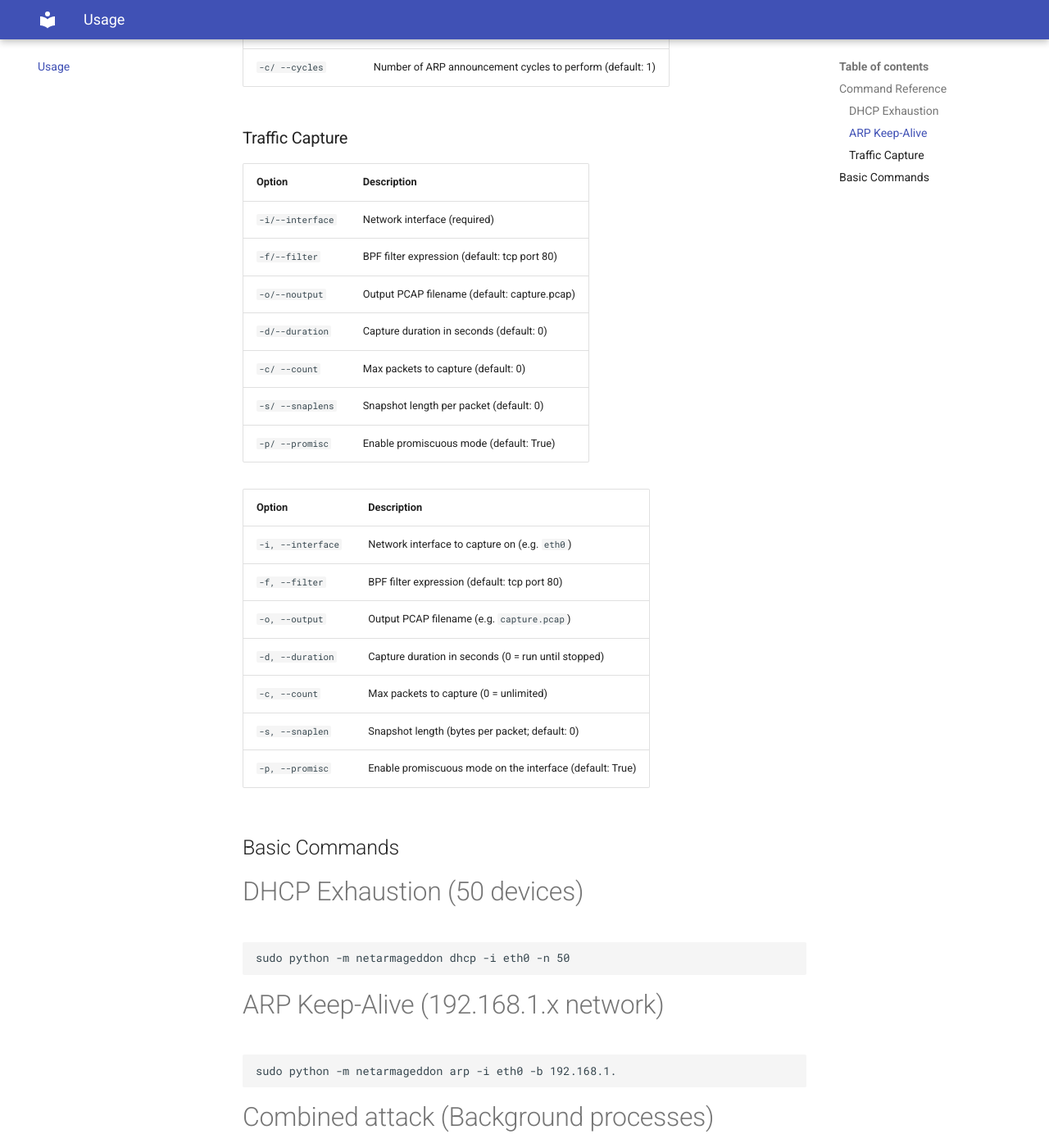
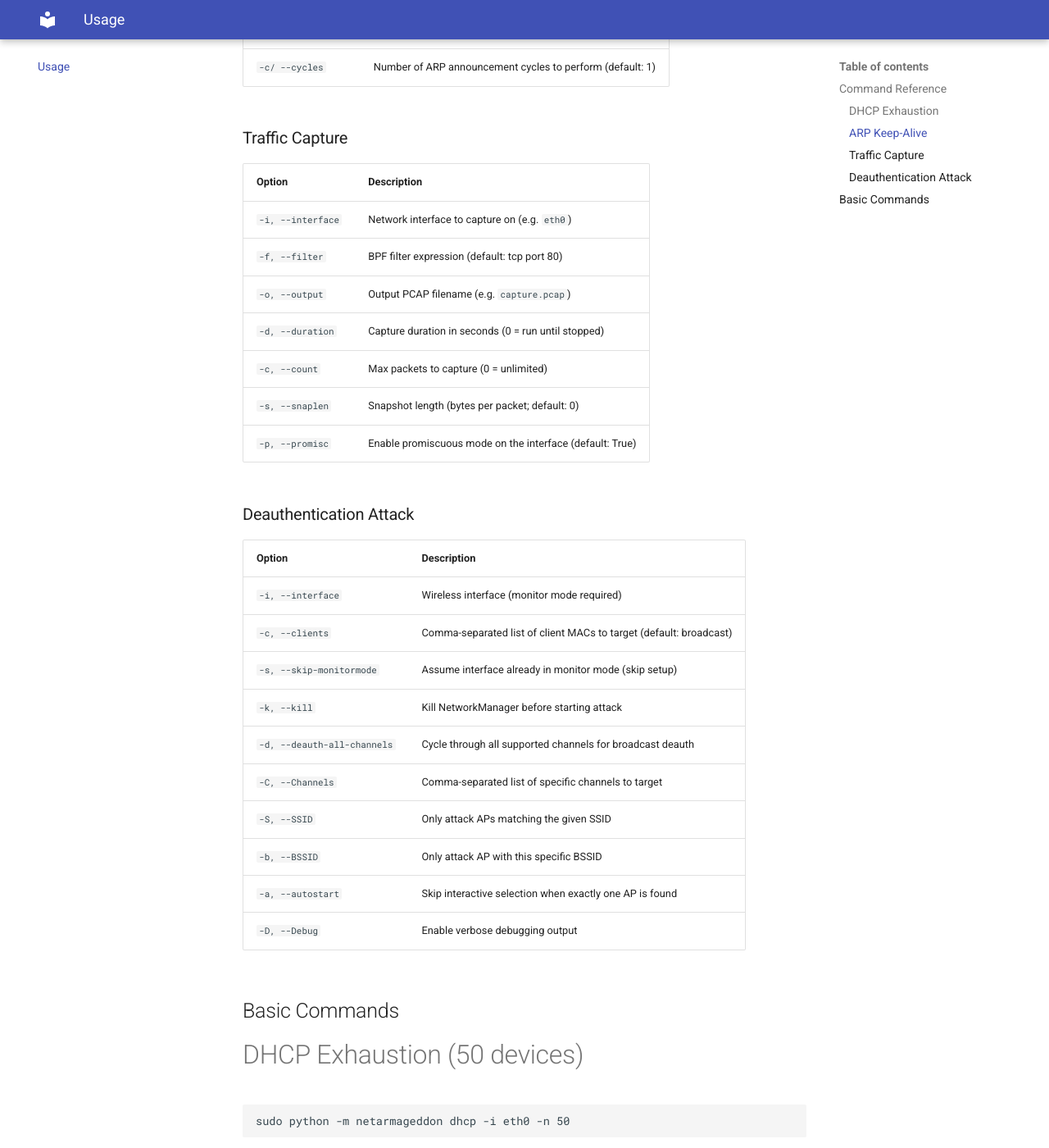
Before and after one commit to Git-Yousfi-Neji/NetArmageddon, an MkDocs documentation site: the page built from docs/usage.md, in a window 1280 px wide and 1400 px high, scrolled down 860 px. Shown: the whole window at 82% size. Built offline with MkDocs 1.6.1 and Material for MkDocs 9.7.7, drawn with Linux system fonts in a browser that asks for light colours; some of the changed text lies outside the part shown.

Commit message:
update: update files based on the deauth feature

````diff
--- a/docs/usage.md
+++ b/docs/usage.md
@@ -20,16 +20,6 @@
 | `-c/ --cycles` | Number of ARP announcement cycles to perform (default: 1) |
 
 ### Traffic Capture
-| Option | Description |
-|--------|-------------|
-| `-i/--interface` | Network interface (required) |
-| `-f/--filter` | BPF filter expression (default: tcp port 80) |
-| `-o/--noutput` | Output PCAP filename (default: capture.pcap) |
-| `-d/--duration` | Capture duration in seconds (default: 0) |
-| `-c/ --count` | Max packets to capture (default: 0) |
-| `-s/ --snaplens` | Snapshot length per packet (default: 0) |
-| `-p/ --promisc` | Enable promiscuous mode (default: True) |
-
 | Option               | Description                                            |
 |----------------------|--------------------------------------------------------|
 | `-i, --interface`    | Network interface to capture on (e.g. `eth0`)         |
@@ -39,6 +29,21 @@
 | `-c, --count`        | Max packets to capture (0 = unlimited)                |
 | `-s, --snaplen`      | Snapshot length (bytes per packet; default: 0)    |
 | `-p, --promisc`      | Enable promiscuous mode on the interface (default: True) |
+
+### Deauthentication Attack
+| Option                         | Description                                                                 |
+|--------------------------------|-----------------------------------------------------------------------------|
+| `-i, --interface`             | Wireless interface (monitor mode required)                                  |
+| `-c, --clients`               | Comma-separated list of client MACs to target (default: broadcast)         |
+| `-s, --skip-monitormode`          | Assume interface already in monitor mode (skip setup)                      |
+| `-k, --kill`                  | Kill NetworkManager before starting attack                                 |
+| `-d, --deauth-all-channels`   | Cycle through all supported channels for broadcast deauth                  |
+| `-C, --Channels`              | Comma-separated list of specific channels to target                        |
+| `-S, --SSID`                      | Only attack APs matching the given SSID                                    |
+| `-b, --BSSID`                     | Only attack AP with this specific BSSID                                    |
+| `-a, --autostart`                 | Skip interactive selection when exactly one AP is found                     |
+| `-D, --Debug`                     | Enable verbose debugging output                                             |
+
 
 ## Basic Commands
 
@@ -98,6 +103,31 @@ Capture live network traffic to a PCAP file:
 sudo python -m netarmageddon traffic -i eth0 -f "tcp port 80" -o capture.pcap -d 60 -c 1000 -s 1514 --p True
 ```
 
+
+## Deauthentication
+
+# Broadcast deauth
+```
+sudo python -m netarmageddon deauth -i wlan0mon
+```
+
+# Target specific clients only, skip monitor setup, kill NetworkManager
+```
+sudo python -m netarmageddon deauth \
+    -i wlan0mon \
+    -c AA:BB:CC:DD:EE:FF,11:22:33:44:55:66 \
+    --skip-monitormode \
+    -k
+```
+
+# Cycle all channels with interactive AP selection
+```
+sudo python -m netarmageddon deauth \
+    -i wlan0mon \
+    --deauth-all-channels \
+    --channels 1,6,11
+```
+
 ## Safety Features
 - Automatic rate limiting (max 100 packets/sec)
 - Interface validation
````
Also changed, not shown: README.md (+21 -5 lines), docs/api.md (+38 -0 lines), docs/architecture.md (+2 -1 lines), 3 other files.
